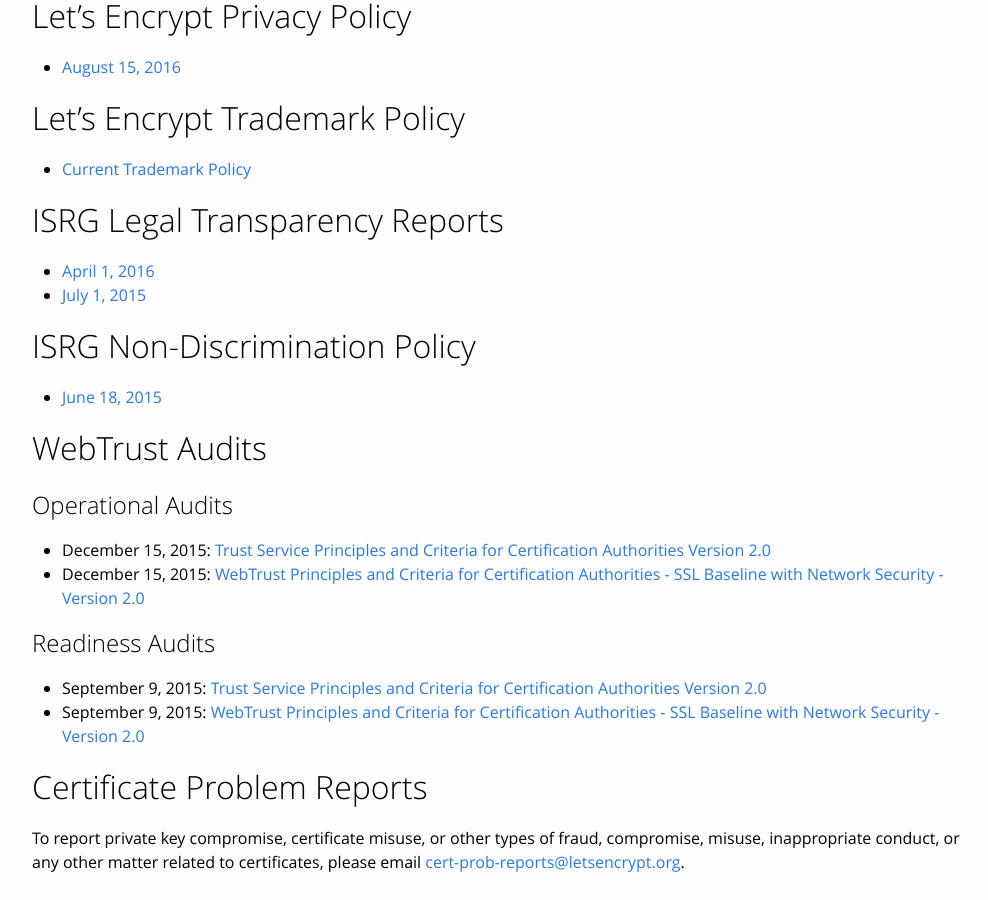
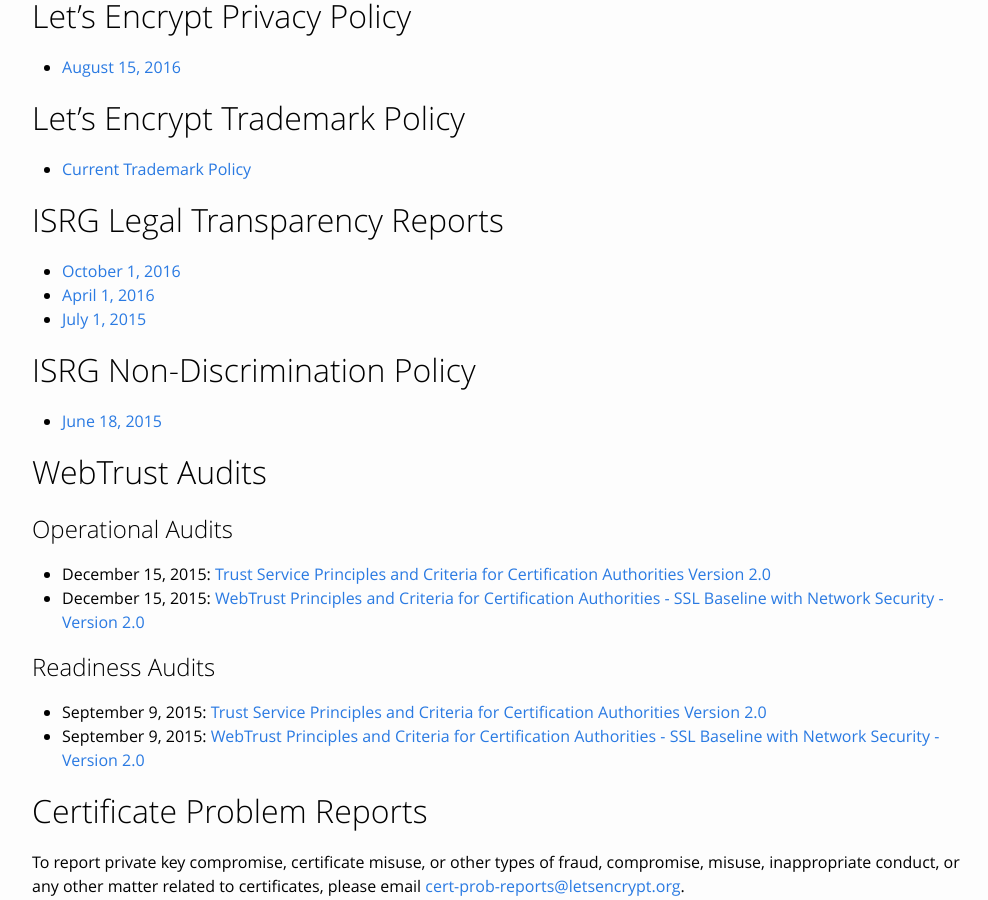
Before and after one commit to snowman1120/website, a Jekyll site: the page built from repository.md, in a window 1280 px wide and 900 px high, scrolled down 882 px. Shown: the whole window, without its empty margins (138-1126 px from the left). Built offline with Jekyll 4.4.1, drawn with Linux system fonts in a browser that asks for light colours.

Commit message:
Add latest transparency report to repository page.

```diff
--- a/repository.md
+++ b/repository.md
@@ -39,6 +39,7 @@ top_graphic: 1
 
 # ISRG Legal Transparency Reports
 
+* [October 1, 2016](/documents/ISRG-Legal-Transparency-Report-October-1-2016.pdf)
 * [April 1, 2016](/documents/ISRG-Legal-Transparency-Report-April-1-2016.pdf)
 * [July 1, 2015](/documents/ISRG-Legal-Transparency-Report-July-1-2015.pdf)
 
```
